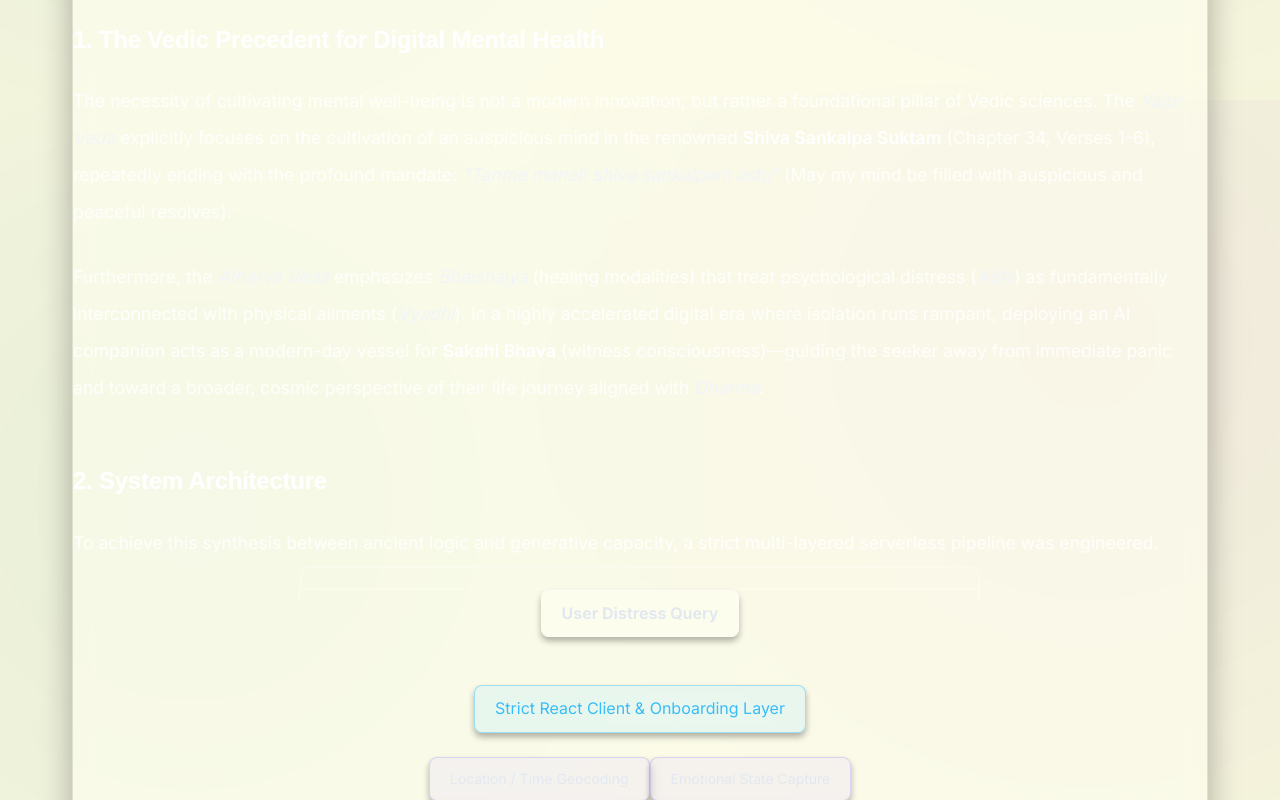
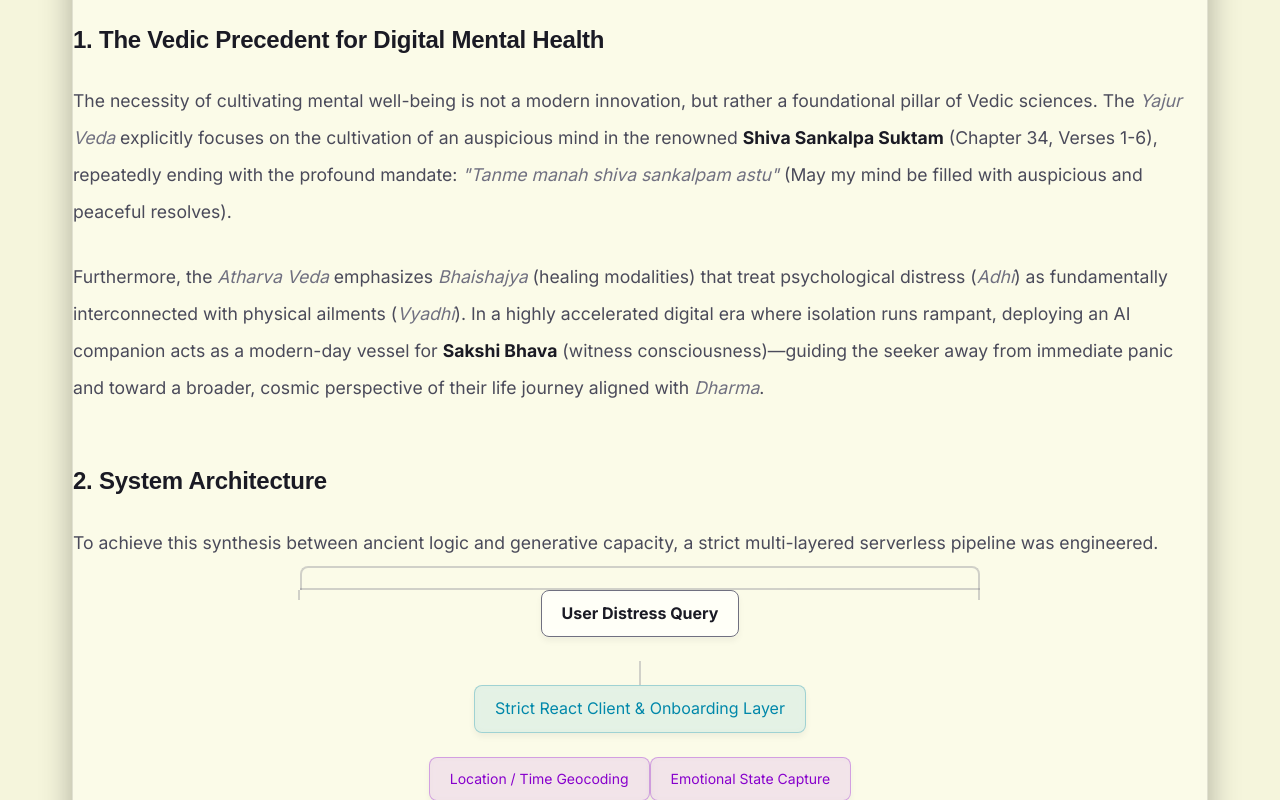
Before and after one commit to inayansingh/nayansingh, a React (Vite) app: page /research/architecture-of-empathy in a window 1280 px wide. Shown: the part 700-1500 px from the top of the page. Built offline with nearby package versions, Linux system fonts and the light colour scheme.

Commit message:
style: fix font contrast for light theme layout

```diff
--- a/src/pages/PaperSpiritualAI.css
+++ b/src/pages/PaperSpiritualAI.css
@@ -1,13 +1,13 @@
 .paper-page-wrapper {
   min-height: 100vh;
-  padding-top: 80px; /* Offset for fixed navbar */
-  background-color: var(--bg-dark);
+  padding-top: 80px;
+  background-color: var(--bg-color);
 }
 
 .research-article h2 {
   font-family: 'Space Grotesk', sans-serif;
   letter-spacing: -0.01em;
-  color: #ffffff;
+  color: var(--text-primary);
   margin-top: 3.5rem;
   margin-bottom: 1.5rem;
 }
@@ -15,18 +15,18 @@
 .research-article p {
   line-height: 2.1;
   font-size: 1.1rem;
-  color: rgba(255, 255, 255, 0.85);
-  font-weight: 300;
+  color: var(--text-secondary);
+  font-weight: 400;
   margin-bottom: 1.75rem;
 }
 
 .research-article strong {
-  color: #ffffff;
-  font-weight: 600;
+  color: var(--text-primary);
+  font-weight: 700;
 }
 
 .research-article em {
-  color: #f1f5f9;
+  color: var(--text-muted);
   font-style: italic;
 }
 
@@ -50,35 +50,37 @@
 .node {
   padding: 10px 20px;
   border-radius: 8px;
-  border: 1px solid rgba(255,255,255,0.2);
-  background: rgba(255,255,255,0.05);
-  color: #e2e8f0;
+  border: 1px solid var(--glass-border);
+  background: rgba(255,255,255,0.6);
+  color: var(--text-primary);
   font-family: 'Inter', sans-serif;
   backdrop-filter: blur(4px);
   z-index: 2;
-  box-shadow: 0 4px 6px rgba(0,0,0,0.3);
+  box-shadow: 0 4px 6px rgba(0,0,0,0.05);
 }
 
 .user-node {
-  border-color: rgba(255, 255, 255, 0.5);
+  border-color: var(--text-muted);
   font-weight: bold;
 }
 
 .react-node {
-  background: rgba(56, 189, 248, 0.1);
-  border-color: rgba(56, 189, 248, 0.4);
-  color: #38bdf8;
+  background: rgba(0, 136, 170, 0.1);
+  border-color: rgba(0, 136, 170, 0.3);
+  color: var(--accent-cyan);
 }
 
 .data-node {
-  background: rgba(167, 139, 250, 0.1);
-  border-color: rgba(167, 139, 250, 0.3);
+  background: rgba(136, 0, 204, 0.1);
+  border-color: rgba(136, 0, 204, 0.3);
+  color: var(--accent-purple);
 }
 
 .line-down {
   width: 2px;
   height: 24px;
-  background-color: rgba(255,255,255,0.2);
+  background-color: var(--text-muted);
+  opacity: 0.3;
   margin: 0 auto;
 }
 
@@ -88,8 +90,9 @@
   left: 20%;
   width: 30%;
   height: 24px;
-  border-left: 2px solid rgba(255, 255, 255, 0.2);
-  border-top: 2px solid rgba(255, 255, 255, 0.2);
+  border-left: 2px solid var(--text-muted);
+  border-top: 2px solid var(--text-muted);
+  opacity: 0.3;
   border-top-left-radius: 8px;
 }
 
@@ -99,8 +102,9 @@
   right: 20%;
   width: 30%;
   height: 24px;
-  border-right: 2px solid rgba(255, 255, 255, 0.2);
-  border-top: 2px solid rgba(255, 255, 255, 0.2);
+  border-right: 2px solid var(--text-muted);
+  border-top: 2px solid var(--text-muted);
+  opacity: 0.3;
   border-top-right-radius: 8px;
 }
 
@@ -110,7 +114,8 @@
   left: 20%;
   width: 60%;
   height: 24px;
-  border-bottom: 2px solid rgba(255, 255, 255, 0.2);
+  border-bottom: 2px solid var(--text-muted);
+  opacity: 0.3;
 }
 
 .line-converge::after {
@@ -120,7 +125,7 @@
   left: -2px;
   height: 10px;
   width: 2px;
-  background: rgba(255, 255, 255, 0.2);
+  background: var(--text-muted);
 }
 
 .line-converge::before {
@@ -130,5 +135,5 @@
   right: -2px;
   height: 10px;
   width: 2px;
-  border-left: 2px dashed rgba(255, 255, 255, 0.4);
+  border-left: 2px dashed var(--text-muted);
 }
--- a/src/pages/PaperSpiritualAI.jsx
+++ b/src/pages/PaperSpiritualAI.jsx
@@ -34,7 +34,7 @@ const PaperSpiritualAI = () => {
                 NS
               </div>
               <div>
-                <p className="font-bold text-white">Nayan Kumar Singh</p>
+                <p className="font-bold text-primary">Nayan Kumar Singh</p>
                 <p className="text-sm">Published March 2026</p>
               </div>
             </div>
@@ -42,8 +42,8 @@ const PaperSpiritualAI = () => {
 
           <div className="article-content space-y-8 text-secondary leading-relaxed">
 
-            <section className="abstract bg-black/30 p-6 rounded-xl border border-glass-border border-l-4 border-l-accent-cyan">
-              <h3 className="text-xl font-bold text-white mb-3 flex items-center gap-2">
+            <section className="abstract bg-glass-bg p-6 rounded-xl border border-glass-border border-l-4 border-l-accent-cyan">
+              <h3 className="text-xl font-bold text-primary mb-3 flex items-center gap-2">
                  <AlignLeft size={20} className="text-accent-cyan" /> Abstract
               </h3>
               <p>
@@ -52,7 +52,7 @@ const PaperSpiritualAI = () => {
             </section>
 
             <section>
-              <h2 className="text-2xl font-bold text-white mb-4 mt-12 border-b border-glass-border/50 pb-2">1. The Vedic Precedent for Digital Mental Health</h2>
+              <h2 className="text-2xl font-bold text-primary mb-4 mt-12 border-b border-glass-border pb-2">1. The Vedic Precedent for Digital Mental Health</h2>
               <p className="mb-4">
                 The necessity of cultivating mental well-being is not a modern innovation, but rather a foundational pillar of Vedic sciences. The <em>Yajur Veda</em> explicitly focuses on the cultivation of an auspicious mind in the renowned <strong>Shiva Sankalpa Suktam</strong> (Chapter 34, Verses 1-6), repeatedly ending with the profound mandate: <em>"Tanme manah shiva sankalpam astu"</em> (May my mind be filled with auspicious and peaceful resolves).
               </p>
@@ -62,11 +62,11 @@ const PaperSpiritualAI = () => {
             </section>
 
             <section>
-              <h2 className="text-2xl font-bold text-white mb-6 mt-12 border-b border-glass-border/50 pb-2">2. System Architecture</h2>
+              <h2 className="text-2xl font-bold text-primary mb-6 mt-12 border-b border-glass-border pb-2">2. System Architecture</h2>
               <p className="mb-6">To achieve this synthesis between ancient logic and generative capacity, a strict multi-layered serverless pipeline was engineered.</p>
 
               {/* Custom CSS Diagram */}
-              <div className="bg-black/40 border border-glass-border p-8 rounded-2xl overflow-x-auto custom-diagram my-8">
+              <div className="bg-glass-bg border border-glass-border p-8 rounded-2xl overflow-x-auto custom-diagram my-8">
                 <div className="diagram-grid min-w-[600px]">
                    {/* Row 1 */}
                    <div className="flex justify-center mb-6">
@@ -124,14 +124,14 @@ const PaperSpiritualAI = () => {
             </section>
 
             <section>
-              <h2 className="text-2xl font-bold text-white mb-4 mt-12 border-b border-glass-border/50 pb-2">3. Dynamic Empathy Architecting (The Generative Layer)</h2>
+              <h2 className="text-2xl font-bold text-primary mb-4 mt-12 border-b border-glass-border pb-2">3. Dynamic Empathy Architecting (The Generative Layer)</h2>
               <p>
                 Unlike clinical task-oriented conversational agents, a digital spiritual companion must exhibit cognitive empathy that respects the user's <em>Samskaras</em> (deep-rooted mental patterns). We utilized Google’s Gemini 2.5 Flash model as the core reasoning engine. However, to guarantee an empathetic baseline, the system relies on <strong>Dynamic Persona Injection</strong>. The application proactively captures the user's psychological state via an initial React onboarding layer. This metadata is parsed to dynamically alter the system instructions. An "anxiety" input, for example, forcibly overrides the LLM's standard response tree, instructing the neural network to prioritize grounding algorithms (e.g., breathwork exercises) before delivering predictive advice.
               </p>
             </section>
 
             <section>
-              <h2 className="text-2xl font-bold text-white mb-4 mt-12 border-b border-glass-border/50 pb-2">4. Algorithmic Tethering via REST APIs (The Deterministic Layer)</h2>
+              <h2 className="text-2xl font-bold text-primary mb-4 mt-12 border-b border-glass-border pb-2">4. Algorithmic Tethering via REST APIs (The Deterministic Layer)</h2>
               <p className="mb-4">
                 Large Language Models inherently struggle with mathematical certainty, often hallucinating timelines or arbitrary dates when asked for temporal predictions. To solve this, the generative brain is tethered to a strict deterministic mathematical engine.
               </p>
@@ -141,7 +141,7 @@ const PaperSpiritualAI = () => {
             </section>
 
             <section>
-              <h2 className="text-2xl font-bold text-white mb-4 mt-12 border-b border-glass-border/50 pb-2">5. Psychosocial Monetization (The 'Karmic Token' Economy)</h2>
+              <h2 className="text-2xl font-bold text-primary mb-4 mt-12 border-b border-glass-border pb-2">5. Psychosocial Monetization (The 'Karmic Token' Economy)</h2>
               <p className="mb-4">
                 Mindful engagement is crucial in spiritual counseling. To prevent mindless spamming and enforce a conscious value exchange (<em>Dakshina</em>), the system deploys a stateful "Karmic Economy." The React frontend utilizes browser <code>localStorage</code> variables to track conversation depth. Upon token depletion, the chat loop locks via conditional rendering.
               </p>
@@ -151,7 +151,7 @@ const PaperSpiritualAI = () => {
             </section>
 
             <section>
-              <h2 className="text-2xl font-bold text-white mb-4 mt-12 border-b border-glass-border/50 pb-2">6. Aesthetic Sensorial Integration (UI/UX)</h2>
+              <h2 className="text-2xl font-bold text-primary mb-4 mt-12 border-b border-glass-border pb-2">6. Aesthetic Sensorial Integration (UI/UX)</h2>
               <p>
                 Technical brilliance must be matched by psychological color theory. The application avoids modern software aesthetics (whites, harsh grays, clinical borders). Instead, it implements a meticulously calculated "Divine Aesthetic"—utilizing dark dimensional purples, saffron gradients, and sophisticated frosted glass components (<code>backdrop-filter: blur(8px)</code>). Intelligent DOM referencing ensures the viewport wrapper remains perfectly static, bounded strictly to incoming messages, preventing jarring layout shifts during deep meditative focus.
               </p>
```
